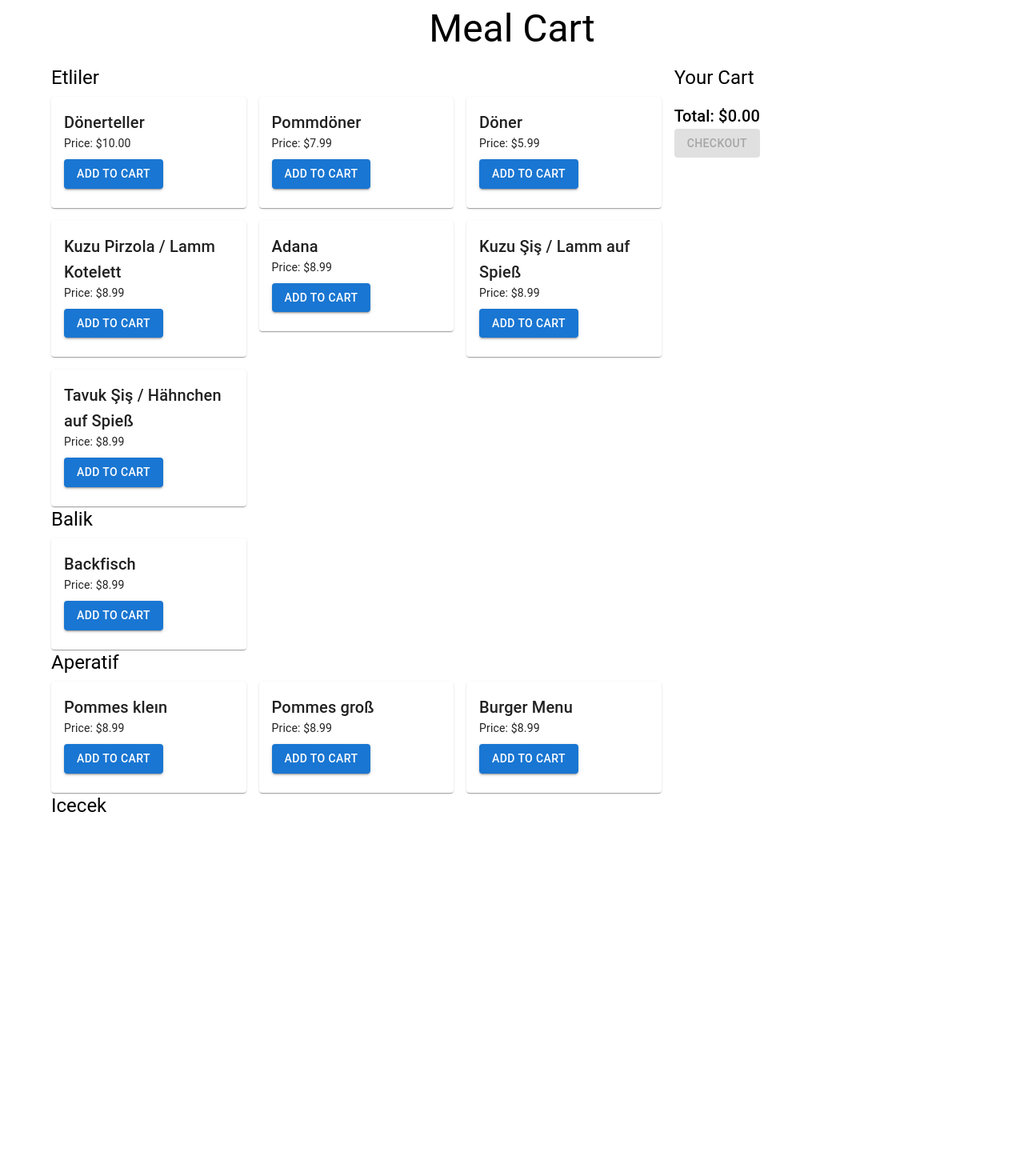
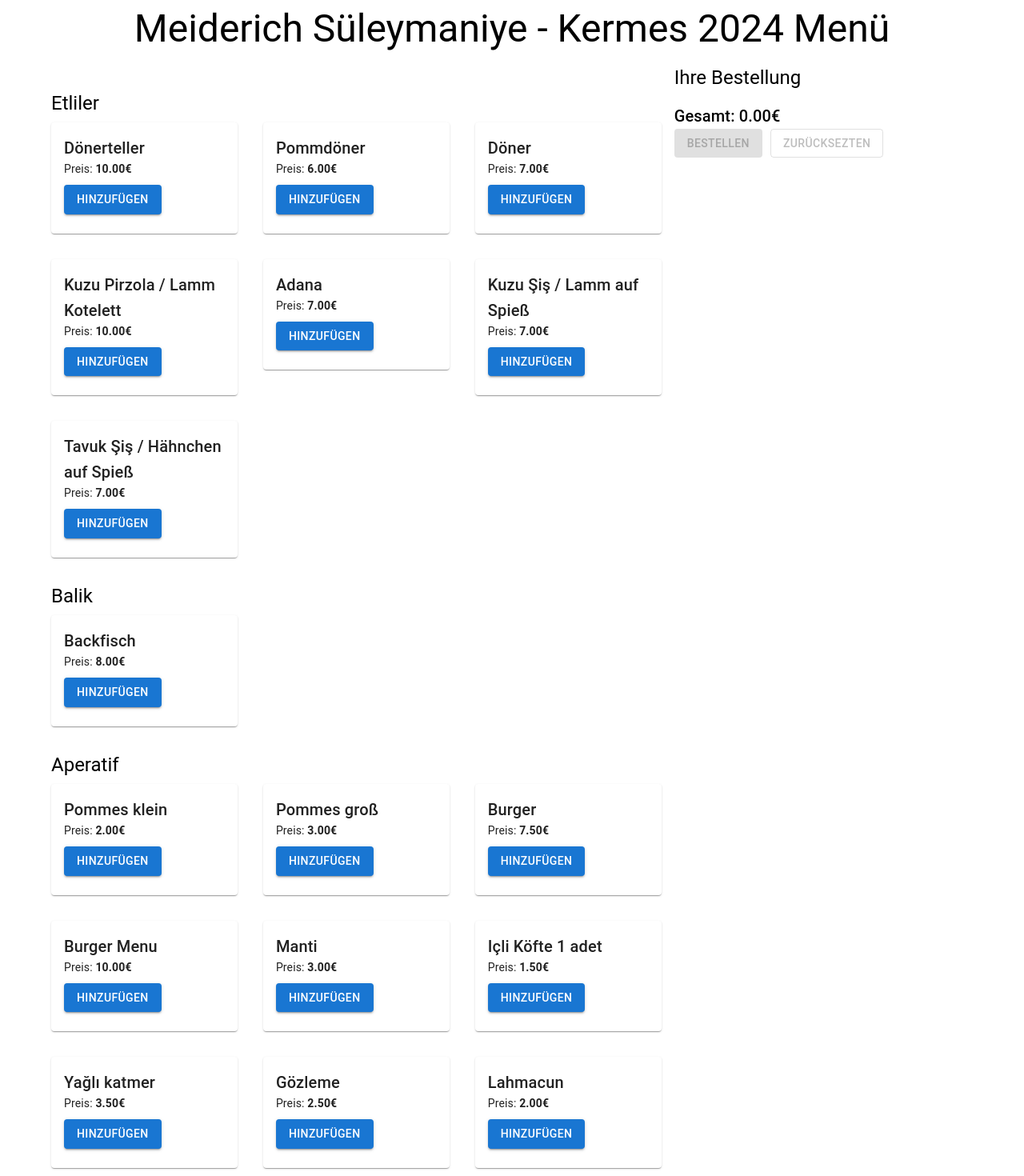
Before and after one commit to AhmetCavus/KermesApp, a React (Create React App) app: page / in a window 1280 px wide. Shown: the top 1470 px of the page at 80% size. Before the commit the page ends 1023 px from the top, so only its background shows below. Built offline with nearby package versions, Linux system fonts and the light colour scheme.

Commit message:
Making improvements

```diff
--- a/package.json
+++ b/package.json
@@ -2,7 +2,7 @@
   "name": "kermes-app",
   "version": "0.1.0",
   "private": true,
-  "homepage": "https://ahmetcavus.github.io/kermes-app",
+  "homepage": "https://ahmetcavus.github.io/KermesApp/",
   "dependencies": {
     "@emotion/react": "^11.13.3",
     "@emotion/styled": "^11.13.0",
--- a/src/App.js
+++ b/src/App.js
@@ -6,16 +6,28 @@ import Cart from './components/Cart';
 // Sample meal data
 const mealsData = [
   { id: 1, name: 'Dönerteller', price: 10, category: "Etliler" },
-  { id: 2, name: 'Pommdöner', price: 7.99, category: "Etliler" },
-  { id: 3, name: 'Döner', price: 5.99, category: "Etliler" },
-  { id: 4, name: 'Kuzu Pirzola / Lamm Kotelett', price: 8.99, category: "Etliler" },
-  { id: 4, name: 'Adana', price: 8.99, category: "Etliler" },
-  { id: 4, name: 'Kuzu Şiş / Lamm auf Spieß', price: 8.99, category: "Etliler" },
-  { id: 4, name: 'Tavuk Şiş / Hähnchen auf Spieß', price: 8.99, category: "Etliler" },
-  { id: 4, name: 'Pommes kleın', price: 8.99, category: "Aperatif" },
-  { id: 4, name: 'Pommes groß', price: 8.99, category: "Aperatif" },
-  { id: 4, name: 'Backfisch', price: 8.99, category: "Balik" },
-  { id: 4, name: 'Burger Menu', price: 8.99, category: "Aperatif" },
+  { id: 2, name: 'Pommdöner', price: 6, category: "Etliler" },
+  { id: 3, name: 'Döner', price: 7, category: "Etliler" },
+  { id: 4, name: 'Kuzu Pirzola / Lamm Kotelett', price: 10, category: "Etliler" },
+  { id: 5, name: 'Adana', price: 7, category: "Etliler" },
+  { id: 6, name: 'Kuzu Şiş / Lamm auf Spieß', price: 7, category: "Etliler" },
+  { id: 7, name: 'Tavuk Şiş / Hähnchen auf Spieß', price: 7, category: "Etliler" },
+  { id: 8, name: 'Pommes klein', price: 2, category: "Aperatif" },
+  { id: 9, name: 'Pommes groß', price: 3, category: "Aperatif" },
+  { id: 10, name: 'Backfisch', price: 8, category: "Balik" },
+  { id: 11, name: 'Burger', price: 7.50, category: "Aperatif" },
+  { id: 12, name: 'Burger Menu', price: 10, category: "Aperatif" },
+  { id: 13, name: 'Manti', price: 3, category: "Aperatif" },
+  { id: 14, name: 'Içli Köfte 1 adet', price: 1.5, category: "Aperatif" },
+  { id: 15, name: 'Yağlı katmer', price: 3.5, category: "Aperatif" },
+  { id: 16, name: 'Kahve', price: 1.5, category: "Icecek" },
+  { id: 17, name: 'Gözleme', price: 2.5, category: "Aperatif" },
+  { id: 18, name: 'Lahmacun', price: 2, category: "Aperatif" },
+  { id: 19, name: 'Lahmacun mit Salat', price: 2.50, category: "Aperatif" },
+  { id: 20, name: 'Çay / Tee', price: .50, category: "Icecek" },
+  { id: 21, name: 'Su / Wasser', price: 1.00, category: "Icecek" },
+  { id: 22, name: 'Ayran', price: 1.00, category: "Icecek" },
+  { id: 23, name: 'Cola / Fanta / Sprite', price: 1.50, category: "Icecek" },
 ];
 
 // List of categories
@@ -29,19 +41,24 @@ function App() {
     setCart([...cart, meal]);
   };
 
+    // Function to reset the cart
+    const resetCart = () => {
+      setCart([]);
+    };
+
   // Calculate total price
   const totalPrice = cart.reduce((total, meal) => total + meal.price, 0);
 
   return (
     <Container>
       <Typography variant="h3" align="center" gutterBottom>
-        Meal Cart
+        Meiderich Süleymaniye - Kermes 2024 Menü
       </Typography>
       <Grid container spacing={2}>
         {/* Meal List Section */}
         <Grid item xs={12} md={8}>
           {categories.map((category) => (
-            <div key={category}>
+            <div key={category} style={{paddingTop: 32}}>
               <Typography variant="h5" gutterBottom>{category}</Typography>
               <MealsList meals={mealsData.filter((meal) => meal.category === category)} addToCart={addToCart} />
             </div>
@@ -50,11 +67,22 @@ function App() {
 
         {/* Cart Section */}
         <Grid item xs={12} md={4}>
-          <Typography variant="h5">Your Cart</Typography>
+          <Typography variant="h5">Ihre Bestellung</Typography>
           <Cart cart={cart} />
-          <Typography variant="h6">Total: ${totalPrice.toFixed(2)}</Typography>
+          <Typography variant="h6">Gesamt: {totalPrice.toFixed(2)}€</Typography>
           <Button variant="contained" color="primary" disabled={cart.length === 0}>
-            Checkout
+            Bestellen
+          </Button>
+
+           {/* Reset Button */}
+           <Button
+            variant="outlined"
+            color="secondary"
+            disabled={cart.length === 0}
+            onClick={resetCart}
+            style={{ marginLeft: '10px' }}
+          >
+            Zurücksezten
           </Button>
         </Grid>
       </Grid>
--- a/src/components/Cart.js
+++ b/src/components/Cart.js
@@ -7,7 +7,7 @@ const Cart = ({ cart }) => {
       {cart.map((meal, index) => (
         <React.Fragment key={index}>
           <ListItem>
-            <ListItemText primary={meal.name} secondary={`$${meal.price.toFixed(2)}`} />
+            <ListItemText primary={meal.name} secondary={`${meal.price.toFixed(2)}€`} />
           </ListItem>
           <Divider />
         </React.Fragment>
--- a/src/components/MealsList.js
+++ b/src/components/MealsList.js
@@ -3,20 +3,20 @@ import { Card, CardContent, Button, Typography, Grid } from '@mui/material';
 
 const MealsList = ({ meals, addToCart }) => {
   return (
-    <Grid container spacing={2}>
+    <Grid container spacing={4}>
       {meals.map((meal) => (
         <Grid item xs={12} sm={6} md={4} key={meal.id}>
           <Card>
             <CardContent>
               <Typography variant="h6">{meal.name}</Typography>
-              <Typography variant="body2">Price: ${meal.price.toFixed(2)}</Typography>
+              <Typography variant="body2">Preis: <b>{meal.price.toFixed(2)}€</b></Typography>
               <Button
                 variant="contained"
                 color="primary"
                 onClick={() => addToCart(meal)}
                 style={{ marginTop: '10px' }}
               >
-                Add to Cart
+                Hinzufügen
               </Button>
             </CardContent>
           </Card>
```
